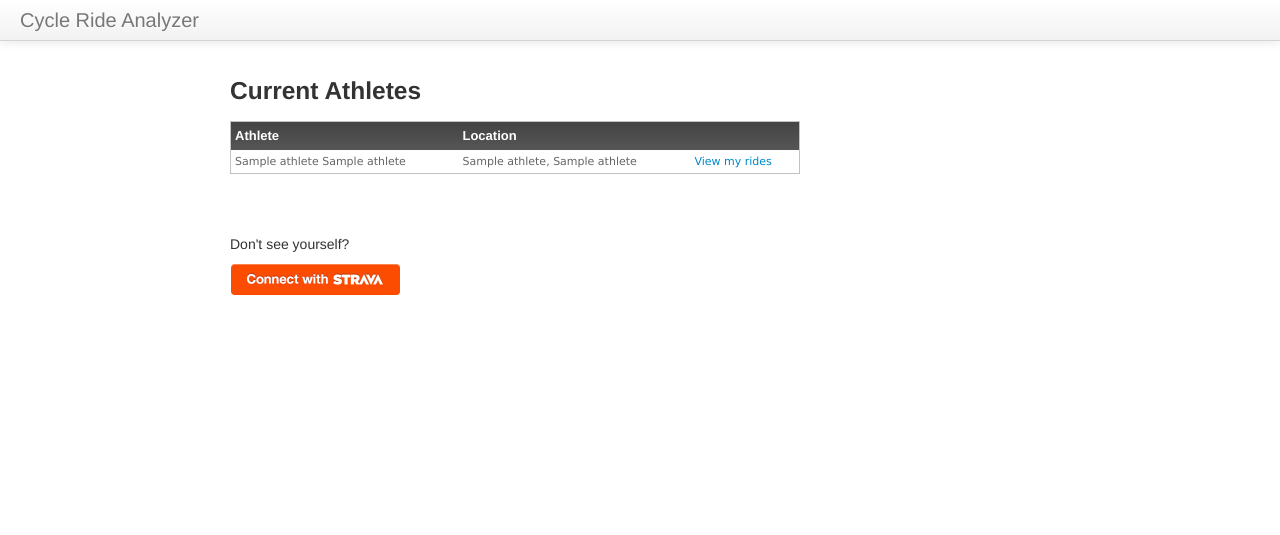
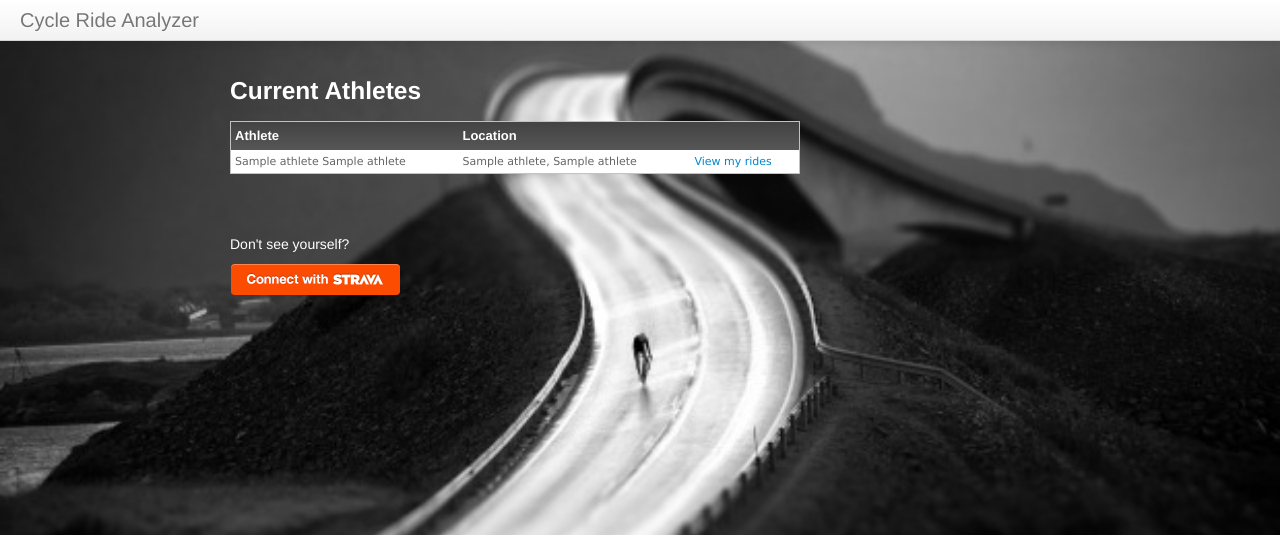
Before and after one commit to sethah/CycleAnalysis, a Flask app: template webapp/app/templates/home.html in a window 1280 px wide. Shown: the top 535 px of the page. Run offline with Flask 2, Linux system fonts and the light colour scheme; the template is opened without the code that fills it: most values are stand-ins (such as "Sample title", 1, 10 or a date in 2020); parts of the project's set-up code (start-up, migrations or seed data) failed here and were passed over; some libraries are stand-ins or nearby versions.

Commit message:
plot changes and front page background

```diff
--- a/webapp/app/templates/home.html
+++ b/webapp/app/templates/home.html
@@ -1,6 +1,15 @@
 {% extends "base.html" %}
 {% block content %}
-
+<style>
+html {
+  background: url(/static/img/cycle_bg.jpg) no-repeat center center fixed;
+  -webkit-background-size: cover;
+  -moz-background-size: cover;
+  -o-background-size: cover;
+  background-size: cover;
+}
+</style>
+<!-- <body background="/static/img/cycle_bg.jpg"> -->
 <script>
 function addAthlete(){
 	document.getElementById("add-athlete").style.visibility = "visible";
@@ -64,7 +73,7 @@ function checkUser(uid) {
 
 <div class='span2 main'></div>
 <div class='span6 main'>
-<h3>Current Athletes</h3>
+<h3 style="color: white;">Current Athletes</h3>
 <table>
 	<thead>
 		<th>Athlete</th>
@@ -84,7 +93,7 @@ function checkUser(uid) {
 </br>
 <div id="new-user-status" style="visibility: hidden; margin-left=10px;"></div>
 </br>
-<p>Don't see yourself?</p>
+<p style="color: white;">Don't see yourself?</p>
 <a href="https://www.strava.com/oauth/authorize?client_id=4554&response_type=code&redirect_uri=http://hendris.pythonanywhere.com/token_exchange&approval_prompt=force">
 <img src="static/img/ConnectWithStrava.png">
 </a>
```
Also changed, not shown: webapp/app/templates/rides.html (+14 -1 lines), webapp/app/static/img/cycle_bg.jpg (added), 1 other file.
